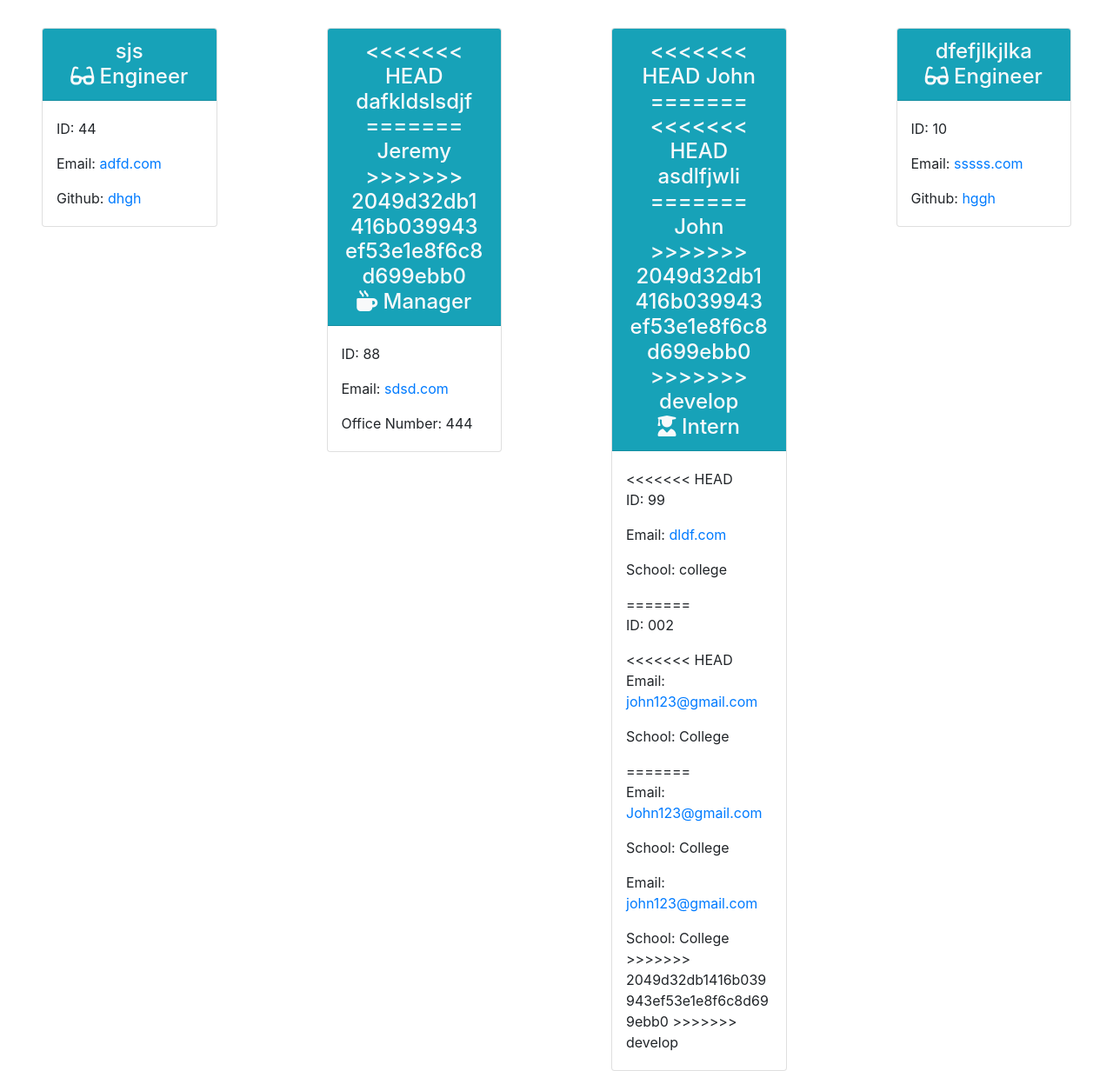
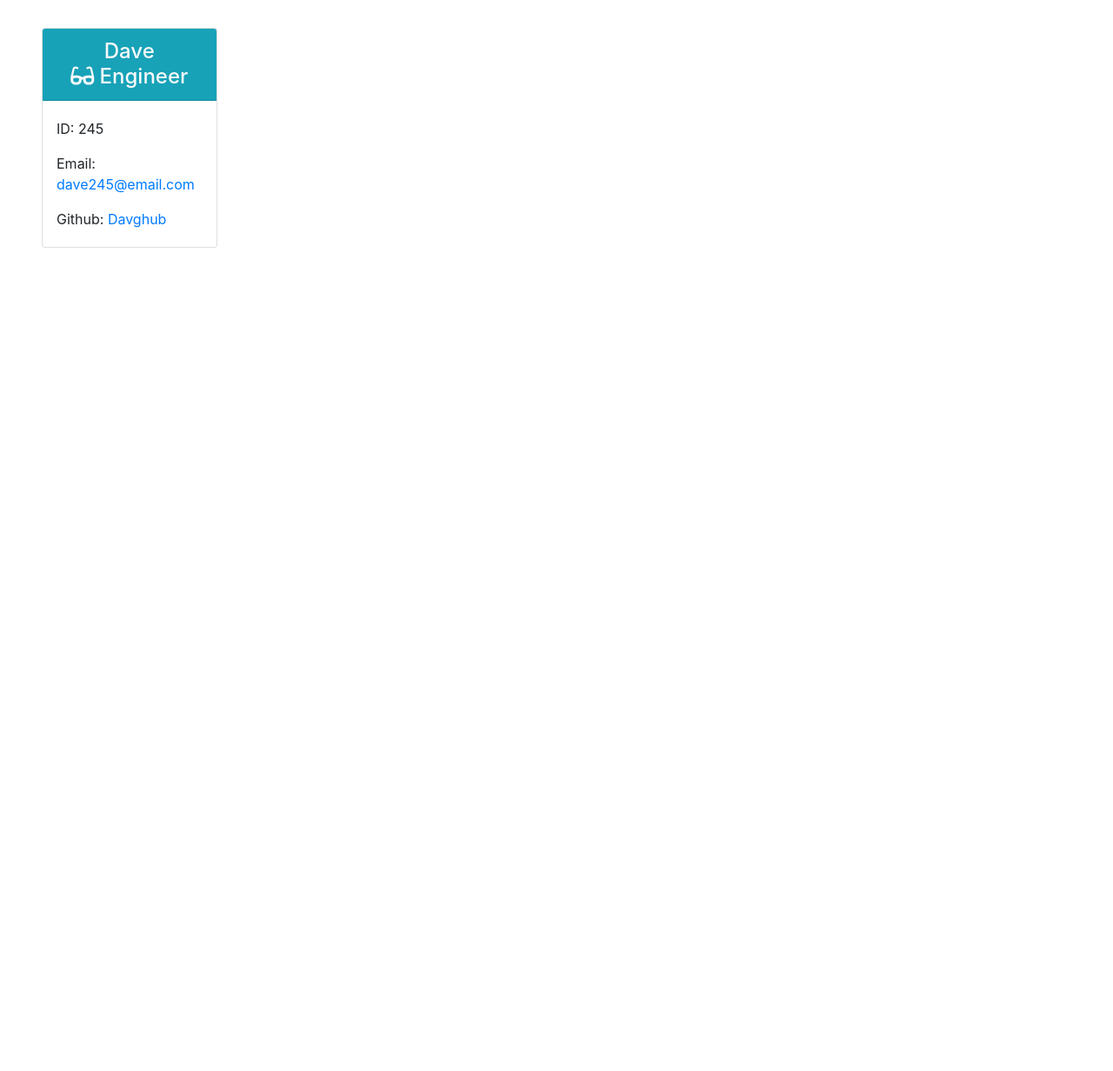
Before and after one commit to algotoday/Team-Profile-Generator, a website: page dist/index.html in a window 1280 px wide. Shown: the part 160-1392 px from the top of the page at 87% size. After the commit the page ends 800 px from the top, so only its background shows below. Drawn offline with nearby package versions, Linux system fonts and the light colour scheme.

Commit message:
added dave to team profile

```diff
--- a/dist/index.html
+++ b/dist/index.html
@@ -20,109 +20,14 @@
             <div class="col-3">
                 <div class="card mx-5 mb-3">
                     <div class="card-header bg-info text-center text-light h4">
-                        sjs
+                        Dave
                         <br />
                         <i class = 'fas fa-glasses'></i> Engineer
                     </div>
                     <div class='card-body px-3'>
-                        <p class='card-text'>ID: 44</p>
-                        <p class='card-text'>Email: <a href='mailto:adfd.com'>adfd.com</a></p>
-                        <p class='card-text'>Github: <a href='https://github.com/dhgh'>dhgh</a></p>
-                    </div>
-                </div>
-            </div>
-
-            <div class="col-3">
-                <div class="card mx-5 mb-3">
-                    <div class="card-header bg-info text-center text-light h4">
-<<<<<<< HEAD
-                        dafkldslsdjf
-=======
-
-                        Jeremy
->>>>>>> 2049d32db1416b039943ef53e1e8f6c8d699ebb0
-                        <br />
-                        <i class = 'fas fa-mug-hot'></i> Manager
-                    </div>
-                    <div class='card-body px-3'>
-                        <p class='card-text'>ID: 88</p>
-                        <p class='card-text'>Email: <a href='mailto:sdsd.com'>sdsd.com</a></p>
-                        <p class='card-text'>Office Number: 444</p>
-                    </div>
-                </div>
-            </div>
-
-            <div class="col-3">
-                <div class="card mx-5 mb-3">
-                    <div class="card-header bg-info text-center text-light h4">
-<<<<<<< HEAD
-                        John
-=======
-<<<<<<< HEAD
-                        asdlfjwli
-=======
-                        John
->>>>>>> 2049d32db1416b039943ef53e1e8f6c8d699ebb0
->>>>>>> develop
-                        <br />
-                        <i class = 'fas fa-user-graduate'></i> Intern
-                    </div>
-                    <div class='card-body px-3'>
-<<<<<<< HEAD
-                        <p class='card-text'>ID: 99</p>
-                        <p class='card-text'>Email: <a href='mailto:dldf.com'>dldf.com</a></p>
-                        <p class='card-text'>School: college</p>
-=======
-                        <p class='card-text'>ID: 002</p>
-<<<<<<< HEAD
-                        <p class='card-text'>Email: <a href='mailto:john123@gmail.com'>john123@gmail.com</a></p>
-                        <p class='card-text'>School: College</p>
-=======
-
-                        <p class='card-text'>Email: <a href='mailto:John123@gmail.com'>John123@gmail.com</a></p>
-                        <p class='card-text'>School: College</p>
-
-                        <p class='card-text'>Email: <a href='mailto:john123@gmail.com'>john123@gmail.com</a></p>
-                        <p class='card-text'>School: College</p>
->>>>>>> 2049d32db1416b039943ef53e1e8f6c8d699ebb0
->>>>>>> develop
-                    </div>
-                </div>
-            </div>
-
-            <div class="col-3">
-                <div class="card mx-5 mb-3">
-                    <div class="card-header bg-info text-center text-light h4">
-                        dfefjlkjlka
-                        <br />
-                        <i class = 'fas fa-glasses'></i> Engineer
-                    </div>
-                    <div class='card-body px-3'>
-                        <p class='card-text'>ID: 10</p>
-                        <p class='card-text'>Email: <a href='mailto:sssss.com'>sssss.com</a></p>
-                        <p class='card-text'>Github: <a href='https://github.com/hggh'>hggh</a></p>
-                    </div>
-                </div>
-            </div>
-
-            <div class="col-3">
-                <div class="card mx-5 mb-3">
-                    <div class="card-header bg-info text-center text-light h4">
-                        dddlds
-                        <br />
-                        <i class = 'fas fa-mug-hot'></i> Manager
-                    </div>
-                    <div class='card-body px-3'>
-<<<<<<< HEAD
-                        <p class='card-text'>ID: 00</p>
-                        <p class='card-text'>Email: <a href='mailto:dfsd.com'>dfsd.com</a></p>
-                        <p class='card-text'>Office Number: 88</p>
-=======
-                        <p class='card-text'>ID: 004</p>
-                        <p class='card-text'>Email: <a href='mailto:santosrealguy@realemail.com'>santosrealguy@realemail.com</a></p>
-                        <p class='card-text'>Github: <a href='https://github.com/SantosrgGH'>SantosrgGH</a></p>
-
->>>>>>> 2049d32db1416b039943ef53e1e8f6c8d699ebb0
+                        <p class='card-text'>ID: 245</p>
+                        <p class='card-text'>Email: <a href='mailto:dave245@email.com'>dave245@email.com</a></p>
+                        <p class='card-text'>Github: <a href='https://github.com/Davghub'>Davghub</a></p>
                     </div>
                 </div>
             </div>
```
